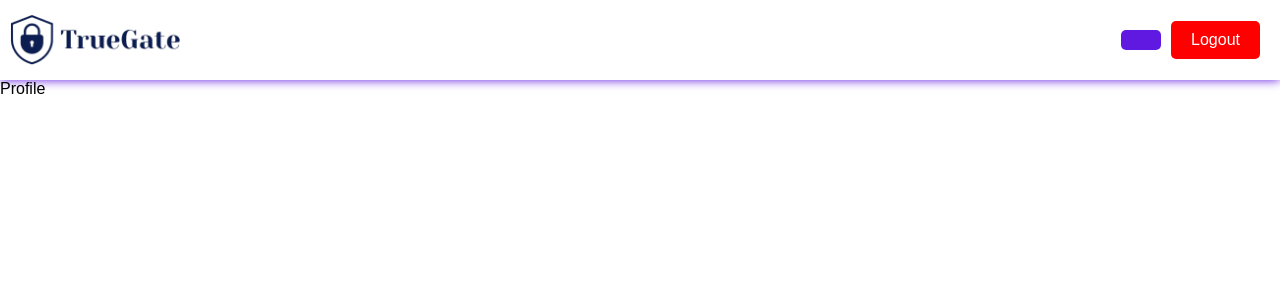
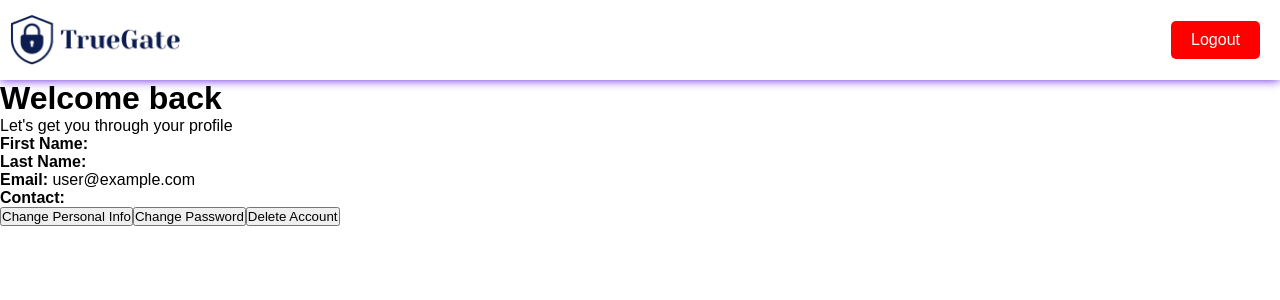
Before and after one commit to akilapilapitiya/TrueGate, a React (Vite) app in the folder frontend/: page /profile in a window 1280 px wide. Shown: the top 300 px of the page. Built offline with nearby package versions, Linux system fonts and the light colour scheme; no server answers; the database is empty; sample sign-in values are in the browser's storage.

Commit message:
feat:Added Profile Update Functionality and a Loading Screen

```diff
--- /dev/null
+++ b/frontend/src/components/Loading.jsx
@@ -0,0 +1,11 @@
+import React from 'react'
+
+const Loading = () => {
+  return (
+    <div>
+        <h1>Ane Loading Poddak Innnaaa</h1>
+    </div>
+  )
+}
+
+export default Loading
--- a/frontend/src/components/Navbar.jsx
+++ b/frontend/src/components/Navbar.jsx
@@ -46,12 +46,14 @@ const Navbar = () => {
         )}
 
         <div className="current-user-button-container">
-          <button
+          {location.pathname !== "/profile" && (
+            <button
             onClick={() => navigate("/profile")}
-            className="profile-link-button"
-          >
+            className="profile-link-button">
             <p className="username">{user.firstName}</p>
           </button>
+          )}
+
           <button onClick={handleSignOut} className="logout-button">
             Logout
           </button>
--- a/frontend/src/pages/Login.jsx
+++ b/frontend/src/pages/Login.jsx
@@ -1,82 +1,89 @@
 import { NavLink, useNavigate } from 'react-router-dom';
 import '../styles/pages/Login.css';
-import {checkLogInValidateData} from '../utils/Validate'
+import { checkLogInValidateData } from '../utils/Validate';
 import { useRef, useState } from 'react';
 
 // Firebase
 import { signInWithEmailAndPassword } from "firebase/auth";
 import { auth } from "../utils/Firebase";
+import Loading from '../components/Loading'; // make sure you have this component!
 
 const Login = () => {
+  const navigate = useNavigate();
 
   // State messages
-  const [errorMessage, setErrorMessage] = useState(null)
+  const [errorMessage, setErrorMessage] = useState(null);
+  const [loading, setLoading] = useState(false); // loading state for login process
 
   // Hook References for inputs
   const email = useRef(null);
   const password = useRef(null);
 
   // Login Button Logic
-  const handleLogInClick = () => {
+  const handleLogInClick = async () => {
+    setErrorMessage(null);  // reset error
+    setLoading(true);       // show loading spinner
+
     // Validate Data
     const message = checkLogInValidateData(email.current.value, password.current.value);
+    if (message) {
       setErrorMessage(message);
-    if (message) return; // If message stop operating foward
-
-    //Login Logic  ################ Firebase
-    signInWithEmailAndPassword(auth, email.current.value, password.current.value)
-      .then((userCredential) => {
-        // Signed in
-        const user = userCredential.user;
-        console.log(user);
-        navigate("/dashboard"); // Redirect to dashboard after login
-
-      })
-      .catch((error) => {
-        const errorCode = error.code;
-        const errorMessage = error.message;
-        setErrorMessage(errorCode + " - " + errorMessage)
-      });
-
-
+      setLoading(false);
+      return; // stop here if validation fails
     }
 
-  const navigate = useNavigate();
+    // Login Logic with Firebase
+    try {
+      const userCredential = await signInWithEmailAndPassword(auth, email.current.value, password.current.value);
+      console.log(userCredential.user);
+      setLoading(false);
+      navigate("/dashboard"); // Redirect to dashboard after login
+    } catch (error) {
+      setErrorMessage(error.code + " - " + error.message);
+      setLoading(false);
+    }
+  };
 
   return (
     <div className='login-container'>
+      {loading ? (
+        <Loading />
+      ) : (
         <div className="login-form">
-        <form action="#" onSubmit={(e) => e.preventDefault()} className=''>
-
+          <form
+            onSubmit={(e) => {
+              e.preventDefault();
+              handleLogInClick();
+            }}
+          >
             <div className="email-input">
               <input type="email" placeholder='Email address' ref={email} />
             </div>
             <div className="password-input">
-            <input type="password" placeholder='Password' ref={password}/>
+              <input type="password" placeholder='Password' ref={password} />
             </div>
             <div className="error-message">
               <p className='error-message'>{errorMessage}</p>
             </div>
             <div className="process-options-container">
-              <button className='log-in-button' onClick={handleLogInClick}>Log in</button>
-              <NavLink to="/resetpassword" >Forgotten password?</NavLink>
+              <button type="submit" className='log-in-button'>Log in</button>
+              <NavLink to="/resetpassword">Forgotten password?</NavLink>
             </div>
             <hr />
             <div className="process-divert-options-container">
               <button
+                type="button"
                 onClick={() => navigate("/register")}
                 className="create-new-account-button"
               >
                 Create new account
               </button>
             </div>
-
-
-
           </form>
         </div>
+      )}
     </div>
-  )
-}
+  );
+};
 
-export default Login
+export default Login;
--- a/frontend/src/pages/Profile.jsx
+++ b/frontend/src/pages/Profile.jsx
@@ -1,9 +1,138 @@
-import React from 'react'
+import { useEffect, useState } from 'react';
+import '../styles/pages/Profile.css';
+import { useSelector } from 'react-redux';
+import { useNavigate } from 'react-router-dom';
+import { profileUpdateValidateData } from '../utils/Validate';
+import { doc, updateDoc } from "firebase/firestore";
+import { db } from "../utils/Firebase";
+import Loading from '../components/Loading';
 
 const Profile = () => {
+  const store = useSelector((state) => state.user);
+  const navigate = useNavigate();
+
+  const [errorMessage, setErrorMessage] = useState(null);
+  const [editMode, setEditMode] = useState(false);
+  const [formData, setFormData] = useState({
+    firstName: '',
+    surName: '',
+    contact: ''
+  });
+
+  // Redirect to login if no user
+  useEffect(() => {
+    if (!store) {
+      const timeout = setTimeout(() => {
+        navigate('/login');
+      }, 1500);// 1.5 seconds
+
+      return () => clearTimeout(timeout); // cleanup
+    } else {
+      setFormData({
+        firstName: store.firstName || '',
+        surName: store.surName || '',
+        contact: store.contact || ''
+      });
+    }
+  }, [store, navigate]);
+
+  if (!store) {
+    return (
+      <div className="profile-container">
+        <Loading />
+      </div>
+    );
+  }
+
+  const handleInputChange = (e) => {
+    const { id, value } = e.target;
+    setFormData((prev) => ({ ...prev, [id]: value }));
+  };
+
+  const handleSaveChanges = async (e) => {
+    e.preventDefault();
+    const { firstName, surName, contact } = formData;
+
+    const message = profileUpdateValidateData(firstName, surName, contact);
+    setErrorMessage(message);
+    if (message) return;
+
+    try {
+      const userDocRef = doc(db, "users", store.uid);
+      await updateDoc(userDocRef, { firstName, surName, contact });
+
+      console.log("Firestore user profile updated!");
+      setEditMode(false);
+    } catch (error) {
+      setErrorMessage("Failed to update profile: " + error.message);
+    }
+  };
+
+  const handleProfileDelete = () => {
+    // your logic to delete user
+  };
+
   return (
-    <div>Profile</div>
-  )
-}
+    <div className='profile-container'>
+      {editMode ? (
+        <div className="profile-changer-container">
+          <form onSubmit={handleSaveChanges}>
+            {/* form inputs as before */}
+            <div className="first-name-box">
+              <label htmlFor="firstName">First Name</label>
+              <input
+                type="text"
+                id="firstName"
+                value={formData.firstName}
+                onChange={handleInputChange}
+              />
+            </div>
+            <div className="surname-name-box">
+              <label htmlFor="surName">Surname</label>
+              <input
+                type="text"
+                id="surName"
+                value={formData.surName}
+                onChange={handleInputChange}
+              />
+            </div>
+            <div className="contact-box">
+              <label htmlFor="contact">Contact Number</label>
+              <input
+                type="text"
+                id="contact"
+                value={formData.contact}
+                onChange={handleInputChange}
+              />
+            </div>
+            <div className="error-message">
+              <p className="error-message">{errorMessage}</p>
+            </div>
+            <div className="action-buttons">
+              <button type="submit" className="save-info-button">Save Information</button>
+              <button type="button" className="back-view-button" onClick={() => setEditMode(false)}>Return to View Mode</button>
+            </div>
+          </form>
+        </div>
+      ) : (
+        <div className="profile-display-container">
+          <h1>Welcome back {store.firstName}</h1>
+          <p>Let's get you through your profile</p>
+          <div className='profile-details'>
+            <p><strong>First Name:</strong> {store.firstName}</p>
+            <p><strong>Last Name:</strong> {store.surName}</p>
+            <p><strong>Email:</strong> {store.email}</p>
+            <p><strong>Contact:</strong> {store.contact}</p>
+          </div>
+          <div className="action-buttons">
+            <button className='change-info-button' onClick={() => setEditMode(true)}>Change Personal Info</button>
+            <button className='change-password-button' onClick={() => navigate('/resetpassword')}>Change Password</button>
+            <button className='delete-account-button' onClick={handleProfileDelete}>Delete Account</button>
+          </div>
+        </div>
+      )}
+    </div>
+  );
+};
 
-export default Profile
+export default Profile;
--- a/frontend/src/pages/Register.jsx
+++ b/frontend/src/pages/Register.jsx
@@ -5,11 +5,11 @@ import { useRef, useState } from 'react';
 
 import {createUserWithEmailAndPassword, updateProfile } from "firebase/auth";
 import { auth, db } from "../utils/Firebase";
-import { doc, setDoc, Timestamp } from "firebase/firestore";
+import { doc, setDoc } from "firebase/firestore";
 
 const Register = () => {
 
-  // State messages
+  // Error State messages
   const [errorMessage, setErrorMessage] = useState(null)
 
   // Hook References for inputs
--- a/frontend/src/utils/Validate.jsx
+++ b/frontend/src/utils/Validate.jsx
@@ -27,3 +27,20 @@ export const checkSignUpValidateData = (email, password, rePassword, firstName,
     if (!isRePasswordValid) return "Re-entered password does not match";
     return null;
 }
+
+export const profileUpdateValidateData = (firstName, surName, contact) => {
+  // Clean input
+  const cleanFirstName = firstName.trim();
+  const cleanSurName = surName.trim();
+  const cleanContact = contact.trim();
+
+  // Regex
+  const isFirstNameValid = /\b([A-ZÀ-ÿ][-,a-z. ']+[ ]*)+/.test(cleanFirstName);
+  const isSurNameValid = /\b([A-ZÀ-ÿ][-,a-z. ']+[ ]*)+/.test(cleanSurName);
+  const isContactValid = /^\d{10}$/.test(cleanContact);
+
+  if (!isFirstNameValid) return "First name is not valid";
+  if (!isSurNameValid) return "Surname is not valid";
+  if (!isContactValid) return "Contact number is not valid";
+  return null;
+};
```
Also changed, not shown: frontend/src/styles/pages/Profile.css (added). Lines whose indentation alone changed are shown as unchanged.
